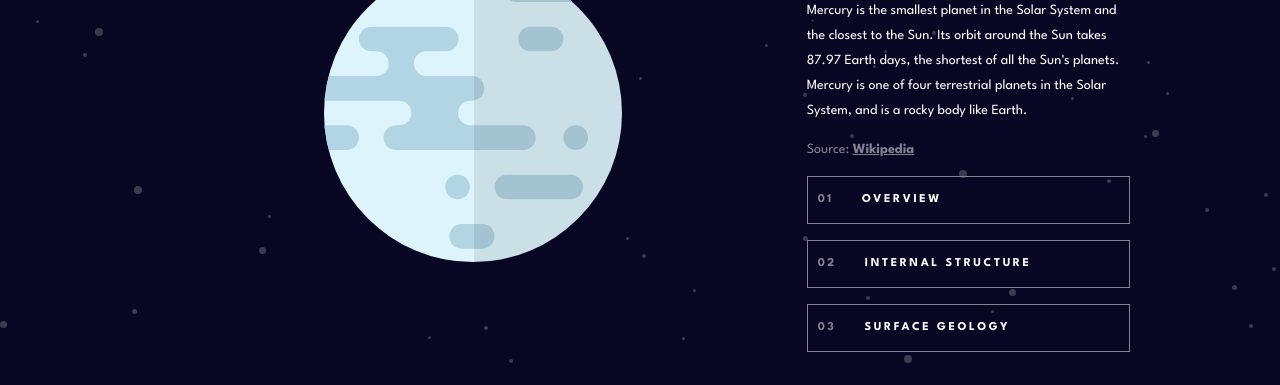
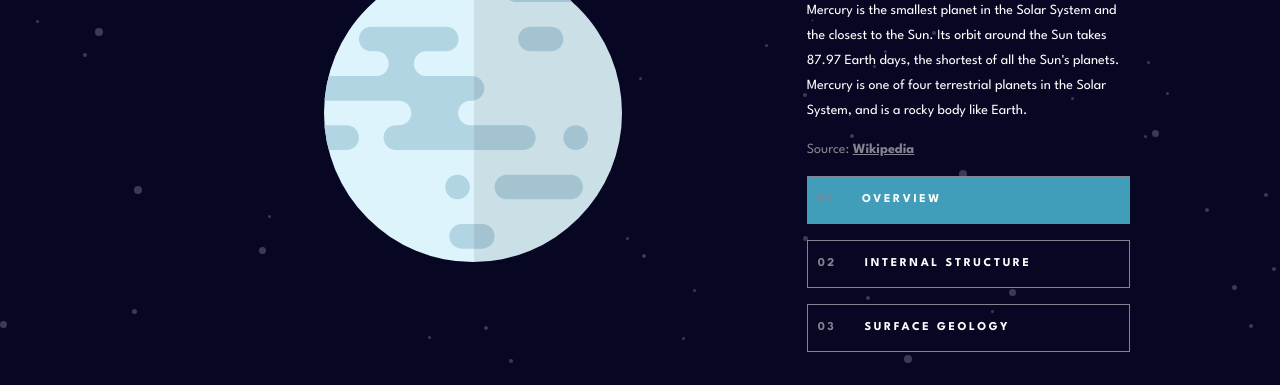
Before and after one commit to rmsliap/planets-fact-site, a plain HTML site: page src/index.html in a window 1280 px wide. Shown: the part 236-621 px from the top of the page. Drawn offline with Linux system fonts and the light colour scheme.

Commit message:
Add README.md description

```diff
--- a/src/css/style.css
+++ b/src/css/style.css
@@ -154,6 +154,10 @@ ul {
   cursor: pointer;
 }
 
+.active {
+  background-color: var(--mercury);
+}
+
 .tab:hover {
   background-color: var(--hover-color);
 }
--- a/src/index.html
+++ b/src/index.html
@@ -60,7 +60,7 @@
           >
         </div>
         <div class="tabs">
-          <div class="tab overview">
+          <div class="tab overview active">
             <span class="tab-num">01</span> Overview
           </div>
           <div class="tab internal">
```
Also changed, not shown: README.md.
